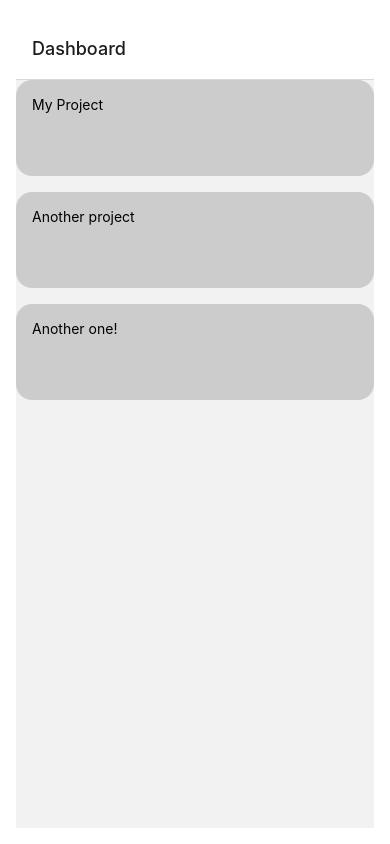
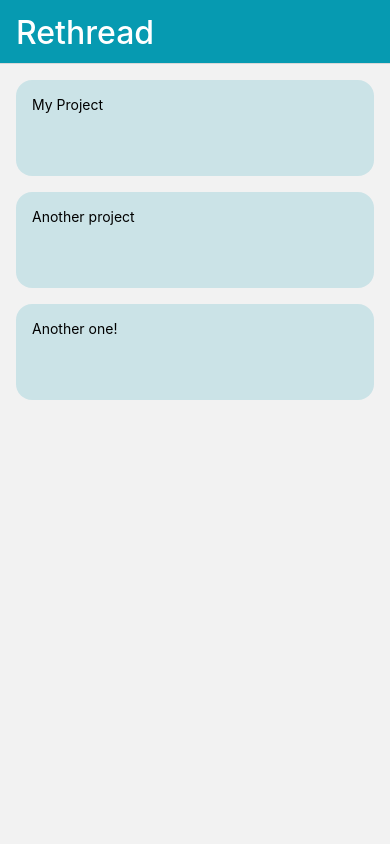
Before and after one commit to Roxanoel/rethread, a React Native app: screen /Dashboard in a window 390 px wide. Built offline with nearby package versions, Linux system fonts and the light colour scheme.

Commit message:
Styled project cards

```diff
--- a/App.js
+++ b/App.js
@@ -6,6 +6,7 @@ import { NavigationContainer } from "@react-navigation/native";
 import { createStackNavigator } from "@react-navigation/stack";
 
 import * as MOCKDATA from "./dev/mock-data.json";
+import PALETTE from "./assets/PALETTE";
 
 import ProjectDetails from "./screens/ProjectDetails";
 import Dashboard from "./screens/Dashboard";
@@ -19,11 +20,18 @@ export default function App() {
     <SafeAreaView style={styles.outerContainer}>
       <View style={styles.innerContainer}>
         <NavigationContainer>
-          <Stack.Navigator>
+          <Stack.Navigator
+            screenOptions={{
+              headerStyle: { backgroundColor: PALETTE.primary500 },
+              headerTintColor: "#fff",
+              headerTitleStyle: { fontSize: 32, }
+            }}
+          >
             <Stack.Screen
               name="Dashboard"
               component={Dashboard}
               initialParams={{ projectsData: projects }}
+              options={{title: 'Rethread'}}
             />
             <Stack.Screen name="ProjectDetails" component={ProjectDetails} />
           </Stack.Navigator>
@@ -44,6 +52,5 @@ const styles = StyleSheet.create({
   innerContainer: {
     flex: 1,
     width: "100%",
-    padding: 16,
   },
 });
--- a/assets/PALETTE.js
+++ b/assets/PALETTE.js
@@ -1,5 +1,6 @@
-const THEME = {
-
+const PALETTE = {
+    primary500: 'hsl(188, 93%, 36%)', // hsl: 188, 93%, 36%
+    primary200: 'hsl(187, 36%, 85%)',
 }
 
-export default THEME;
+export default PALETTE;
--- a/components/dashboard/ProjectCard.js
+++ b/components/dashboard/ProjectCard.js
@@ -1,9 +1,9 @@
 import { StyleSheet, View, Text, Pressable } from "react-native";
 
-function ProjectCard({ name, onPress }) {
+function ProjectCard({ name, onPress, color }) {
   return (
     <Pressable onPress={onPress}>
-      <View style={styles.card}>
+      <View style={[styles.card, {backgroundColor: color}]}>
         <Text>{name}</Text>
       </View>
     </Pressable>
@@ -14,7 +14,6 @@ export default ProjectCard;
 
 const styles = StyleSheet.create({
   card: {
-    backgroundColor: "#ccc",
     padding: 16,
     width: "100%",
     borderRadius: 16,
--- a/screens/Dashboard.js
+++ b/screens/Dashboard.js
@@ -1,6 +1,8 @@
-import { FlatList, StyleSheet } from "react-native";
+import { FlatList, StyleSheet, View } from "react-native";
 import ProjectCard from "../components/dashboard/ProjectCard";
 import Spacer from "../components/util/Spacer";
+
+import PALETTE from "../assets/PALETTE";
 
 function Dashboard({ route, navigation }) {
     const { projectsData } = route.params;
@@ -12,17 +14,21 @@ function Dashboard({ route, navigation }) {
               });
         }
 
-        return <ProjectCard name={project.item.name} onPress={onPressHandler} />;
+        const color = PALETTE.primary200;  // Later, could be changed with project data if I want user to set a custom colour
+
+        return <ProjectCard name={project.item.name} onPress={onPressHandler} color={color} />;
     }
 
     return (
-    <FlatList
+    <View style={styles.listContainer}>
+        <FlatList
       contentContainerStyle={styles.projectsList}
       ItemSeparatorComponent={Spacer}
       data={projectsData}
       keyExtractor={(project) => project.id}
       renderItem={renderProjectCard}
     />
+    </View>
   );
 }
 
@@ -32,4 +38,8 @@ const styles = StyleSheet.create({
   projectsList: {
     flex: 1,
   },
+  listContainer: {
+    flex: 1,
+    padding: 16,
+  }
 });
```
